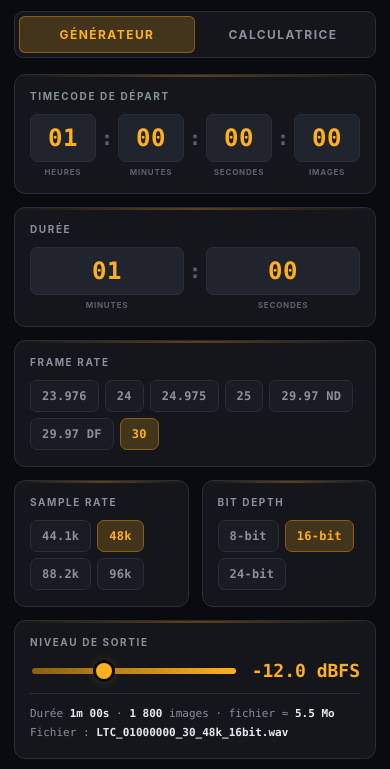
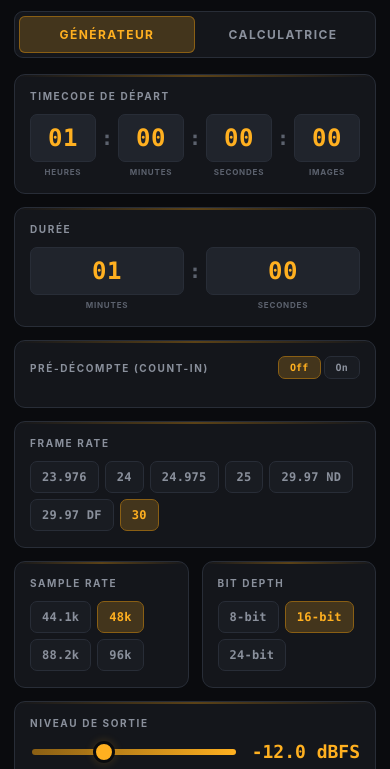
Before and after one commit to pylaflamme/ltc-toolkit, a plain HTML site: page index.html in a window 390 px wide. Shown: the part 62-831 px from the top of the page. Drawn offline with Linux system fonts and the light colour scheme.

Commit message:
Add files via upload

```diff
--- a/index.html
+++ b/index.html
@@ -196,7 +196,7 @@
   <section id="view-gen">
     <div class="card">
       <div class="rail"></div>
-      <div class="chead"><div class="clabel">Timecode de départ</div></div>
+      <div class="chead"><div class="clabel" id="gen-start-label">Timecode de départ</div></div>
       <div class="grp" id="gen-start"></div>
     </div>
 
@@ -207,6 +207,25 @@
         <div class="cell"><input id="gen-min" inputmode="numeric" maxlength="2" value="01"><div class="cap">Minutes</div></div>
         <div class="sep">:</div>
         <div class="cell"><input id="gen-sec" inputmode="numeric" maxlength="2" value="00"><div class="cap">Secondes</div></div>
+      </div>
+    </div>
+
+    <div class="card">
+      <div class="rail"></div>
+      <div class="chead">
+        <div class="clabel">Pré-décompte (count-in)</div>
+        <div class="chead-r"><div class="seg" id="gen-pre-toggle" style="gap:3px;">
+          <button data-v="off" class="on" style="font-size:10px;padding:5px 11px;">Off</button>
+          <button data-v="on" style="font-size:10px;padding:5px 11px;">On</button>
+        </div></div>
+      </div>
+      <div id="gen-pre-body" class="hidden">
+        <div class="grp">
+          <div class="cell"><input id="pre-bpm" inputmode="decimal" maxlength="6" value="120"><div class="cap">Tempo BPM</div></div>
+          <div class="cell"><input id="pre-bpb" inputmode="numeric" maxlength="2" value="04"><div class="cap">Temps / mesure</div></div>
+          <div class="cell"><input id="pre-bars" inputmode="numeric" maxlength="2" value="01"><div class="cap">Mesures</div></div>
+        </div>
+        <div class="meta" id="pre-meta" style="margin-top:12px;"></div>
       </div>
     </div>
 
@@ -467,25 +486,73 @@ buildSeg($('gen-fps'),GEN_FPS.map(v=>({v,label:FORMATS[v].label})),gen.fps,v=>{g
 buildSeg($('gen-sr'),SR_LIST.map(v=>({v,label:(v/1000)+'k'})),gen.sr,v=>{gen.sr=v;onGenChange();});
 buildSeg($('gen-bd'),BD_LIST.map(v=>({v,label:v+'-bit'})),gen.bd,v=>{gen.bd=v;onGenChange();});
 $('gen-vol').value=gen.vol;
+// pre-count
+if(!gen.pre)gen.pre={on:false,bpm:120,bpb:4,bars:1};
+$('pre-bpm').value=gen.pre.bpm;$('pre-bpb').value=pad(gen.pre.bpb);$('pre-bars').value=pad(gen.pre.bars);
+function setPreToggle(){[...$('gen-pre-toggle').children].forEach(b=>b.classList.toggle('on',(b.dataset.v==='on')===!!gen.pre.on));
+  $('gen-pre-body').classList.toggle('hidden',!gen.pre.on);}
+[...$('gen-pre-toggle').children].forEach(b=>{b.onclick=()=>{gen.pre.on=(b.dataset.v==='on');setPreToggle();onGenChange();};});
+setPreToggle();
+$('pre-bpm').addEventListener('input',()=>{let v=$('pre-bpm').value.replace(/[^\d.]/g,'').replace(/(\..*)\./g,'$1');$('pre-bpm').value=v;gen.pre.bpm=v;onGenChange();});
+$('pre-bpm').addEventListener('blur',()=>{let n=parseFloat($('pre-bpm').value)||0;if(n<=0)n=120;$('pre-bpm').value=n;gen.pre.bpm=n;onGenChange();});
+[['pre-bpb','bpb',4],['pre-bars','bars',1]].forEach(([id,key])=>{
+  $(id).addEventListener('input',()=>{$(id).value=$(id).value.replace(/\D/g,'').slice(0,2);gen.pre[key]=parseInt($(id).value||'0',10);onGenChange();});
+  $(id).addEventListener('blur',()=>{let n=parseInt($(id).value||'0',10)||1;if(n<1)n=1;$(id).value=pad(n);gen.pre[key]=n;onGenChange();});});
+['pre-bpm','pre-bpb','pre-bars'].forEach(id=>$(id).addEventListener('focus',()=>$(id).select()));
 function readGen(){const F=FORMATS[gen.fps];
   const hh=clampCell($('g-hh'),{max:23}),mm=clampCell($('g-mm'),{max:59}),ss=clampCell($('g-ss'),{max:59}),ff=Math.min(clampCell($('g-ff'),{}),F.base-1);
   const durMin=clampCell($('gen-min'),{max:60}),durSec=clampCell($('gen-sec'),{max:59});
-  const durationSec=Math.max(1/F.fps,durMin*60+durSec);
-  const eff=framesToTC(tcToFrames(hh,mm,ss,ff,F),F);
-  return{F,hh:eff.hh,mm:eff.mm,ss:eff.ss,ff:eff.ff,durationSec,durMin,durSec,snapped:(eff.hh!==hh||eff.mm!==mm||eff.ss!==ss||eff.ff!==ff)};}
+  const mainDur=Math.max(1/F.fps,durMin*60+durSec);
+  // entered TC = downbeat (first musical beat); DF-snapped
+  const enteredFrame=tcToFrames(hh,mm,ss,ff,F);
+  const down=framesToTC(enteredFrame,F);
+  const snapped=(down.hh!==hh||down.mm!==mm||down.ss!==ss||down.ff!==ff);
+  const downFrame=tcToFrames(down.hh,down.mm,down.ss,down.ff,F);
+  let pre={on:false};
+  if(gen.pre&&gen.pre.on){
+    const bpm=parseFloat(gen.pre.bpm)||0,bpb=parseInt(gen.pre.bpb,10)||0,bars=parseInt(gen.pre.bars,10)||0;
+    const beats=bpb*bars;
+    if(bpm>0&&beats>0){
+      const sec=beats*60/bpm;let frames=Math.round(sec*F.fps);let neg=false;let startFrame=downFrame-frames;
+      if(startFrame<0){startFrame=0;frames=downFrame;neg=true;}
+      const st=framesToTC(startFrame,F);
+      pre={on:true,bpm,bpb,bars,beats,sec,frames,actualSec:frames/F.fps,neg};
+      return{F,hh:st.hh,mm:st.mm,ss:st.ss,ff:st.ff,durationSec:mainDur+frames/F.fps,durMin,durSec,snapped,down,pre,mainDur};
+    }
+    pre={on:true,invalid:true};
+  }
+  return{F,hh:down.hh,mm:down.mm,ss:down.ss,ff:down.ff,durationSec:mainDur,durMin,durSec,snapped,down,pre,mainDur};}
 function onGenChange(){
   gen.fps=[...$('gen-fps').children].find(c=>c.classList.contains('on'))?.dataset.v||gen.fps;
   const F=FORMATS[gen.fps];const ffEl=$('g-ff');if(ffEl){const cur=parseInt(ffEl.value||'0',10);if(cur>F.base-1)ffEl.value=pad(F.base-1);}
-  const g=readGen();gen.start={hh:g.hh,mm:g.mm,ss:g.ss,ff:g.ff};gen.min=g.durMin;gen.sec=g.durSec;gen.vol=parseFloat($('gen-vol').value);
+  const g=readGen();gen.start=g.down;gen.min=g.durMin;gen.sec=g.durSec;gen.vol=parseFloat($('gen-vol').value);
   $('gen-vol-val').textContent=gen.vol.toFixed(1)+' dBFS';
+  const sep=F.df?';':':';
+  $('gen-start-label').textContent=(g.pre&&g.pre.on)?'Timecode du premier temps (downbeat)':'Timecode de départ';
+  const startStr=`${pad(g.hh)}:${pad(g.mm)}:${pad(g.ss)}${sep}${pad(g.ff)}`;
+  const downStr=`${pad(g.down.hh)}:${pad(g.down.mm)}:${pad(g.down.ss)}${sep}${pad(g.down.ff)}`;
+  // pre-count detail block
+  if(g.pre&&g.pre.on){let pm='';
+    if(g.pre.invalid){pm=`<span class="warn">⚠ Renseigne un tempo et un nombre de temps valides.</span>`;}
+    else{const p=g.pre;
+      pm=`<b>${p.beats}</b> temps (${p.bars} mesure${p.bars>1?'s':''} × ${p.bpb}) · <b>${p.bpm}</b> BPM · pré-décompte <b>${p.actualSec.toFixed(3)} s</b> (${p.frames} img)<br>`+
+         `Le LTC démarre à <b>${startStr}</b> · premier temps à <b>${downStr}</b>`;
+      if(p.neg)pm+=`<br><span class="warn">⚠ Pré-décompte plus long que le timecode — départ tronqué à 00:00:00${sep}00.</span>`;}
+    $('pre-meta').innerHTML=pm;}
   const nFrames=Math.round(g.durationSec*F.fps);const bytes=44+Math.round(g.durationSec*gen.sr)*(gen.bd/8);const mb=bytes/1048576;
   const sizeStr=mb>=1?mb.toFixed(1)+' Mo':(bytes/1024).toFixed(0)+' Ko';const fname=genFilename(g);
-  let html=`Durée <b>${Math.floor(g.durationSec/60)}m ${pad(Math.round(g.durationSec%60))}s</b> · <b>${nFrames.toLocaleString('fr-CA')}</b> images · fichier ≈ <b>${sizeStr}</b><br>Fichier : <b>${fname}</b>`;
-  if(g.snapped)html+=`<br><span class="warn">⚠ Départ ajusté à ${pad(g.hh)}:${pad(g.mm)}:${pad(g.ss)}:${pad(g.ff)} (image inexistante en drop frame)</span>`;
+  const totalLbl=(g.pre&&g.pre.on&&!g.pre.invalid)?'Durée totale (pré-décompte inclus)':'Durée';
+  let html=`${totalLbl} <b>${Math.floor(g.durationSec/60)}m ${pad(Math.round(g.durationSec%60))}s</b> · <b>${nFrames.toLocaleString('fr-CA')}</b> images · fichier ≈ <b>${sizeStr}</b><br>Fichier : <b>${fname}</b>`;
+  if(g.snapped)html+=`<br><span class="warn">⚠ Départ ajusté à ${downStr} (image inexistante en drop frame)</span>`;
   if(mb>400)html+=`<br><span class="warn">⚠ Fichier volumineux (${sizeStr}) — peut échouer sur iOS. Réduire durée / sample rate.</span>`;
   $('gen-meta').innerHTML=html;save('gen',gen);}
 function genFilename(g){const F=FORMATS[gen.fps];const fps=F.label.replace(/[.\s]/g,'');
-  return `LTC_${pad(g.hh)}${pad(g.mm)}${pad(g.ss)}${pad(g.ff)}_${fps}_${gen.sr/1000}k_${gen.bd}bit.wav`;}
+  const d=(g&&g.down)?g.down:gen.start;
+  const tc=`${pad(d.hh)}${pad(d.mm)}${pad(d.ss)}${pad(d.ff)}`;
+  let pc='';
+  if(g&&g.pre&&g.pre.on&&!g.pre.invalid){const bpm=String(g.pre.bpm).replace('.','p');
+    pc=`_pc${g.pre.beats}beats_${bpm}bpm`;}
+  return `LTC_${tc}${pc}_${fps}_${gen.sr/1000}k_${gen.bd}bit.wav`;}
 $('gen-vol').addEventListener('input',onGenChange);
 ['g-hh','g-mm','g-ss','g-ff','gen-min','gen-sec'].forEach(id=>{$(id).addEventListener('input',onGenChange);$(id).addEventListener('focus',()=>$(id).select());});
 $('gen-export').onclick=()=>{const g=readGen();
```
